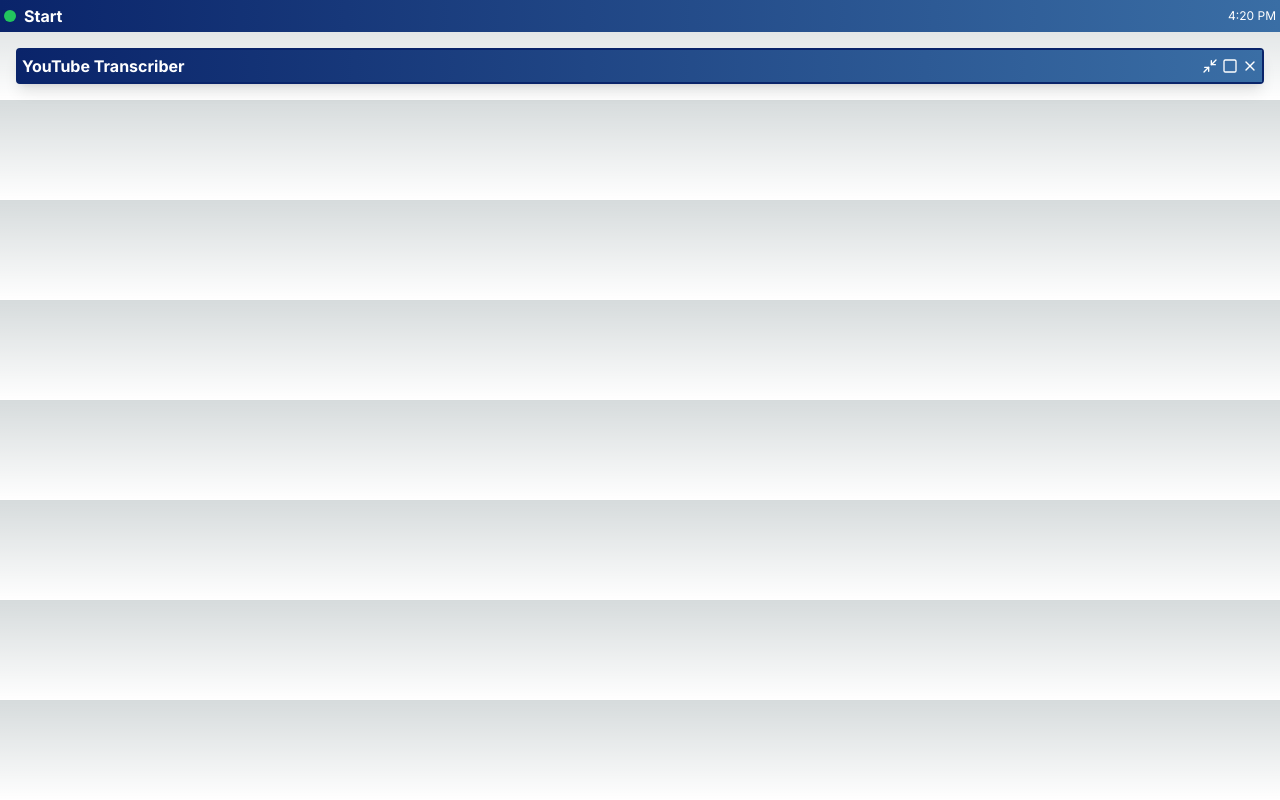
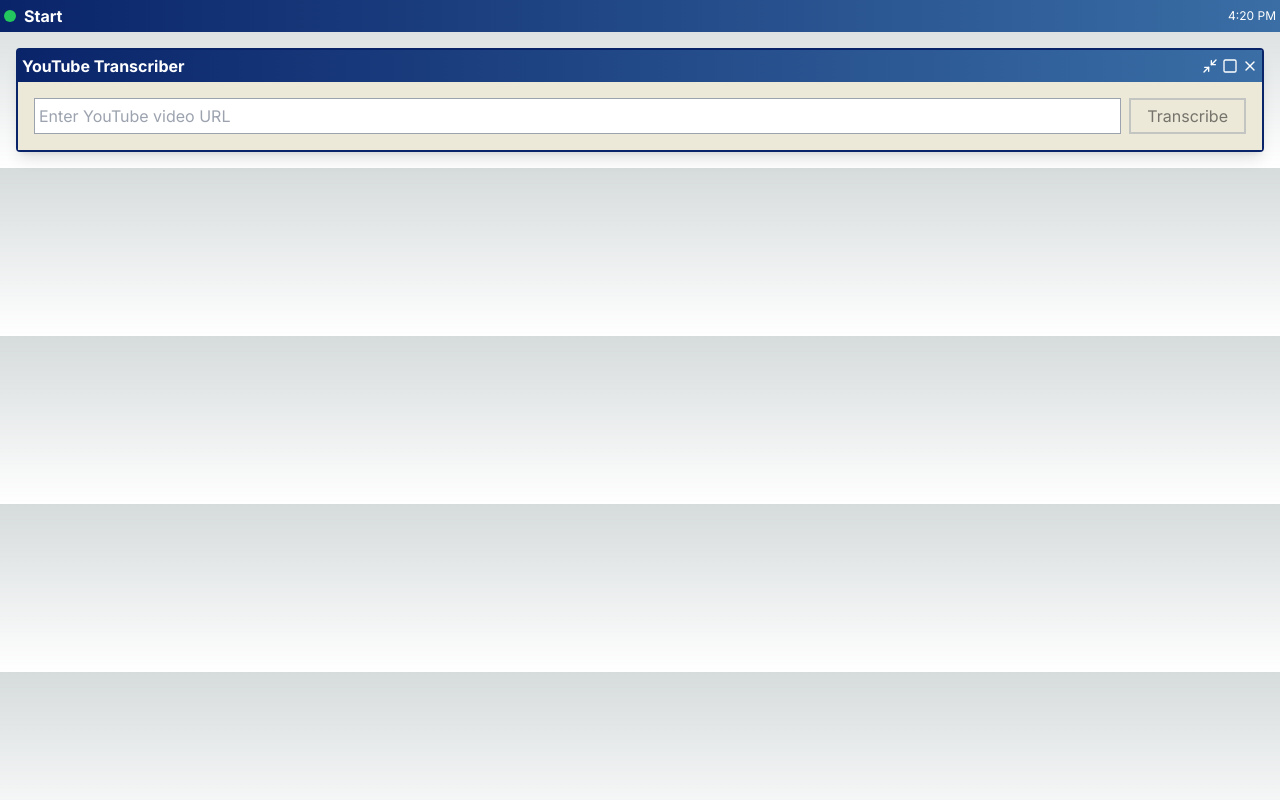
Before and after one commit to nazifishrak/IntelliAgent, a Next.js app: page / in a window 1280 px wide. Built offline with nearby package versions, Linux system fonts and the light colour scheme.

Commit message:
Implement handleTranscribe function with API call and error handling

```diff
--- a/app/page.js
+++ b/app/page.js
@@ -10,6 +10,44 @@
     const [transcript, setTranscript] = useState('');
     const [isLoading, setIsLoading] = useState(false);
     const [error, setError] = useState('');
+
+    const handleTranscribe = useCallback(async () => {
+      setIsLoading(true);
+      setError('');
+      setTranscript('');
+
+      try {
+          const response = await fetch('/api/transcript', {
+              method: 'POST',
+              headers: {
+                  'Content-Type': 'application/json',
+              },
+              body: JSON.stringify({ videoUrl }),
+          });
+
+          const rawResponse = await response.text();
+          console.log('Raw API response:', rawResponse);
+
+          let data;
+          try {
+              data = JSON.parse(rawResponse);
+          } catch (parseError) {
+              console.error('Error parsing JSON:', parseError);
+              throw new Error('Received invalid response from server');
+          }
+
+          if (!response.ok) {
+              throw new Error(data.error || 'Failed to transcribe the video. Please check the URL and try again.');
+          }
+
+          const decodedTranscript = he.decode(data.transcript);
+          setTranscript(decodedTranscript);
+      } catch (err) {
+          setError(err.message || 'An error occurred while transcribing the video.');
+      } finally {
+          setIsLoading(false);
+      }
+  }, [videoUrl]);
 
     return (<>
 
@@ -35,6 +73,24 @@
             <button className="focus:outline-none"><X size={16} /></button>
         </div>
     </div>
+    <div className="flex-grow p-4 space-y-4 bg-[#ECE9D8] overflow-auto">
+    <div className="flex space-x-2">
+        <input
+            type="url"
+            placeholder="Enter YouTube video URL"
+            value={videoUrl}
+            onChange={(e) => setVideoUrl(e.target.value)}
+            className="flex-grow p-1 border border-gray-400 bg-white"
+        />
+        <button
+            onClick={handleTranscribe}
+            disabled={isLoading || !videoUrl}
+            className="px-4 py-1 bg-[#ECE9D8] border-2 border-gray-400 active:border-[#0A246A] disabled:opacity-50"
+        >
+            {isLoading ? <Loader2 className="animate-spin" /> : 'Transcribe'}
+        </button>
+    </div>
+</div>
 </div>
 
 
```
